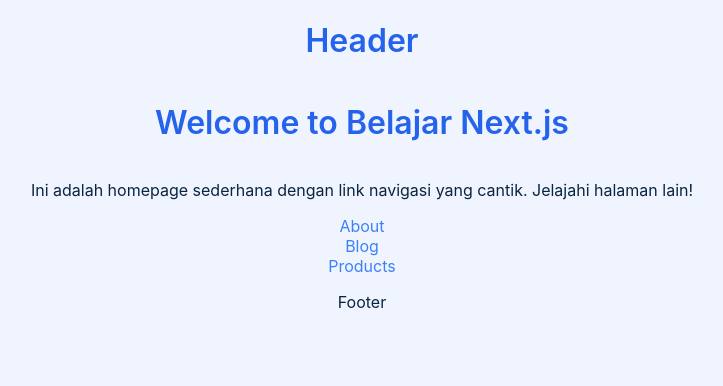
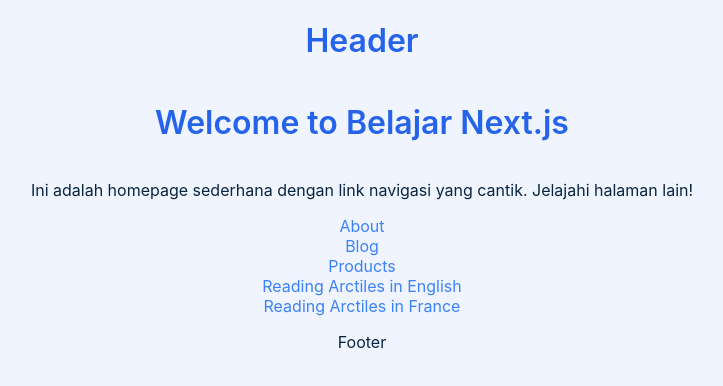
Before and after one commit to muhammadfirzakrizki/next15, a Next.js app: page / in a window 1280 px wide. Shown: the top 386 px of the page, without its empty margins (278-1001 px from the left). Built offline with nearby package versions, Linux system fonts and the light colour scheme.

Commit message:
Params and SeachParams

```diff
--- /dev/null
+++ b/src/app/(belajar)/articles/[articleId]/page.tsx
@@ -0,0 +1,56 @@
+// import Link from "next/link";
+
+
+// export default async function NewsArticle({
+//     params, searchParams }: {
+//         params: { articleId: string },
+//         searchParams: { lang?: string }
+//     }) {
+//     const { articleId } = await params;
+//     const { lang } = await searchParams;
+
+//     const allLanguages = ['en', 'fr', 'es'];
+//     return (
+//         <div>
+//             <h1>News Article</h1>
+//             <p>Article ID: {articleId}</p>
+//             <p>Language: {lang}</p>
+//             {allLanguages.map((language, index) => (
+//                 <Link key={index} href={`/articles/${articleId}?lang=${language}`} className="block bg-blue-600 text-white rounded-xl py-4 px-6 text-center font-semibold text-lg shadow-md hover:bg-blue-700 transform hover:scale-105 transition duration-300">
+//                     Read in {language}
+//                 </Link>
+//             ))}
+
+//         </div>
+//     );
+// }
+"use client";
+
+import Link from "next/link";
+import { useParams, useSearchParams } from "next/navigation";
+
+export default function NewsArticle() {
+
+    const params = useParams();
+    const searchParams = useSearchParams();
+
+    const articleId = params.articleId as string;
+    const lang = searchParams.get("lang") ?? "en";
+
+    const allLanguages = ["en", "fr", "es"];
+
+
+    return (
+        <div>
+            <h1>News Article</h1>
+            <p>Article ID: {articleId}</p>
+            <p>Language: {lang}</p>
+            {allLanguages.map((language, index) => (
+                <Link key={index} href={`/articles/${articleId}?lang=${language}`} className="block bg-blue-600 text-white rounded-xl py-4 px-6 text-center font-semibold text-lg shadow-md hover:bg-blue-700 transform hover:scale-105 transition duration-300">
+                    Read in {language}
+                </Link>
+            ))}
+
+        </div>
+    );
+}
--- a/src/app/(marketing)/page.tsx
+++ b/src/app/(marketing)/page.tsx
@@ -24,6 +24,9 @@
             {item.label}
           </Link>
         ))}
+        <Link className="block bg-blue-600 text-white rounded-xl py-4 px-6 text-center font-semibold text-lg shadow-md hover:bg-blue-700 transform hover:scale-105 transition duration-300" href={`/articles/breaking-news-123?lang=en`}>Reading Arctiles in English</Link>
+        <Link className="block bg-blue-600 text-white rounded-xl py-4 px-6 text-center font-semibold text-lg shadow-md hover:bg-blue-700 transform hover:scale-105 transition duration-300" href={`/articles/breaking-news-123?lang=fr`}>Reading Arctiles in France</Link>
+
       </div>
     </div>
   );
```
